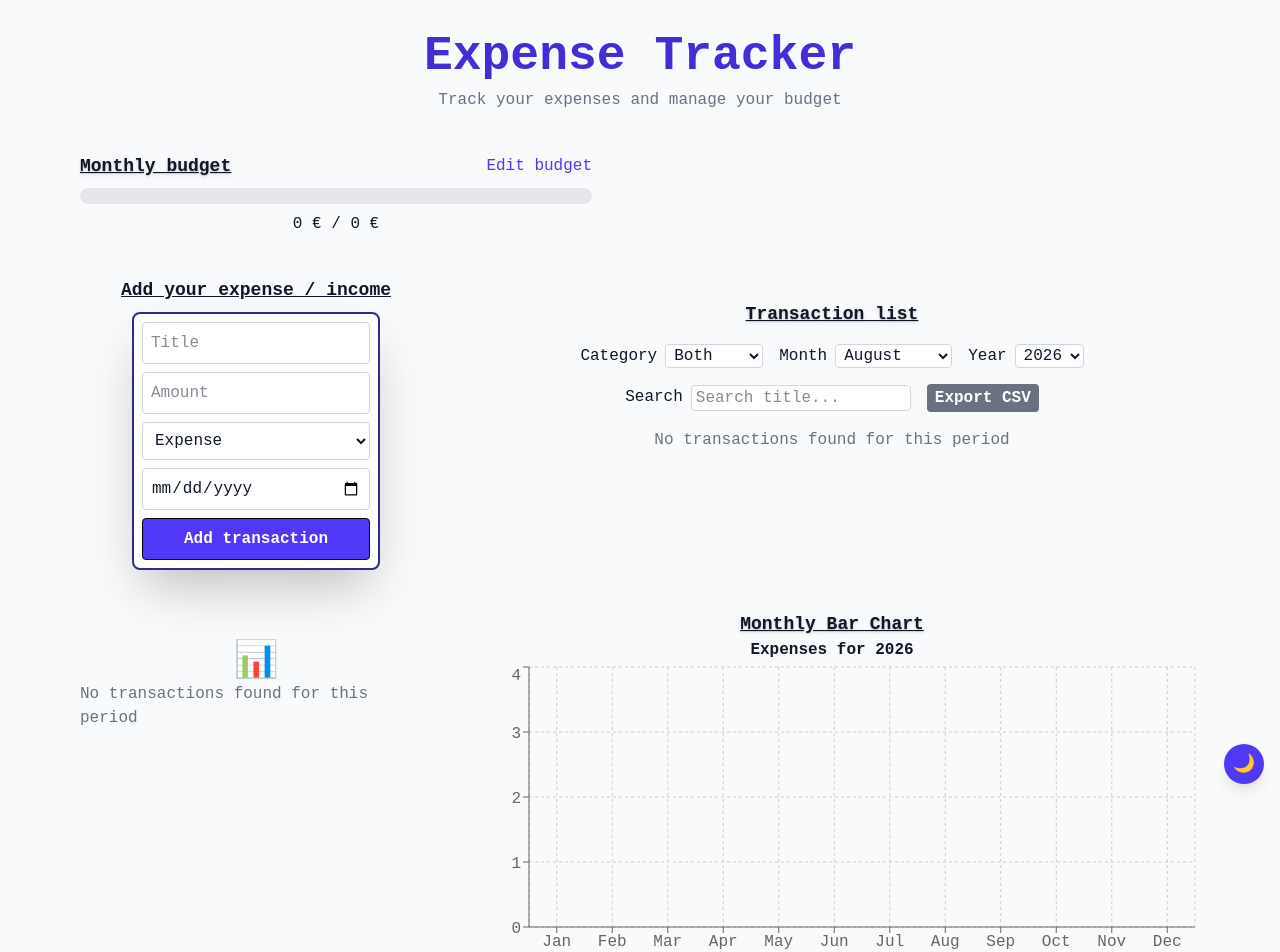
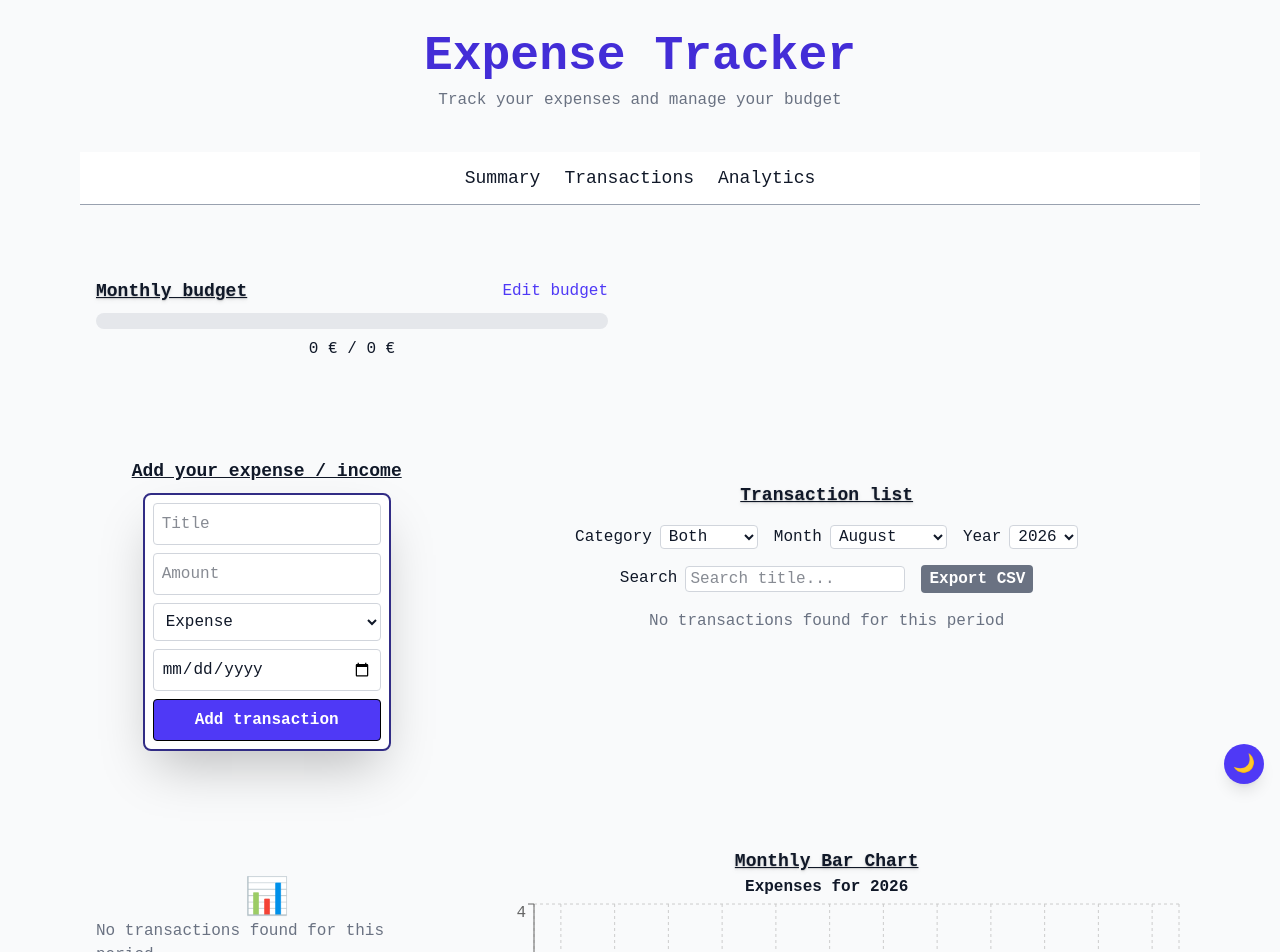
Before and after one commit to DanielGodoyGalindo/expense-tracker, a React (Vite) app: page / in a window 1280 px wide. Shown: the top 952 px of the page. Built offline with nearby package versions, Linux system fonts and the light colour scheme.

Commit message:
feat: add app navbar

```diff
--- a/src/App.tsx
+++ b/src/App.tsx
@@ -134,6 +134,12 @@ function App() {
             </p>
           </header>
 
+          <nav className="sticky top-0 z-40 text-lg flex justify-center gap-6 overflow-x-auto py-3 bg-white/90 dark:bg-gray-900/90 backdrop-blur border-b border-gray-400 dark:border-gray-500">
+            <a href="#summary" className="hover:text-indigo-600 dark:hover:text-indigo-400">Summary</a>
+            <a href="#transactions" className="hover:text-indigo-600 dark:hover:text-indigo-400">Transactions</a>
+            <a href="#analytics" className="hover:text-indigo-600 dark:hover:text-indigo-400">Analytics</a>
+          </nav>
+
 
           {/* Success message when user does an action (create, update or delete a transaction)*/}
           {successMessage && (
@@ -148,7 +154,9 @@ function App() {
             </div>
           )}
 
-          <section className="grid grid-cols-1 md:grid-cols-2 gap-6">
+          <div className="max-w-6xl mx-auto px-4 py-8 space-y-24">
+
+            <section id="summary" className="grid grid-cols-1 md:grid-cols-2 gap-6 scroll-mt-20">
               <Balance transactions={filteredTransactions} selectedMonth={selectedMonth} selectedYear={selectedYear} />
               <Budget
                 budget={currentBudget}
@@ -162,7 +170,7 @@ function App() {
               />
             </section>
 
-          <section className="grid grid-cols-1 lg:grid-cols-3 gap-8">
+            <section id="transactions" className="grid grid-cols-1 lg:grid-cols-3 gap-8 scroll-mt-20">
               <TransactionForm
                 onAddTransaction={addTransaction}
                 editingTransaction={editingTransaction}
@@ -190,7 +198,7 @@ function App() {
               </div>
             </section>
 
-          <section className="grid grid-cols-1 lg:grid-cols-3 gap-8">
+            <section id="analytics" className="grid grid-cols-1 lg:grid-cols-3 gap-8 scroll-mt-20">
               <div className="lg:col-span-1">
                 <OneLevelPieChart transactions={filteredTransactions} />
               </div>
@@ -202,6 +210,9 @@ function App() {
                 />
               </div>
             </section>
+
+          </div>
+
 
           <section className="grid place-items-center">
             <footer>
--- a/src/index.css
+++ b/src/index.css
@@ -1,5 +1,9 @@
 @import "tailwindcss";
 @custom-variant dark (&:where(.dark, .dark *));
+
+html {
+  scroll-behavior: smooth;
+}
 
 body {
   font-family: 'Courier New', Courier, monospace
```
Also changed, not shown: 1 other file (tests, documents, lock files or other folders). Lines whose indentation alone changed are shown as unchanged.
